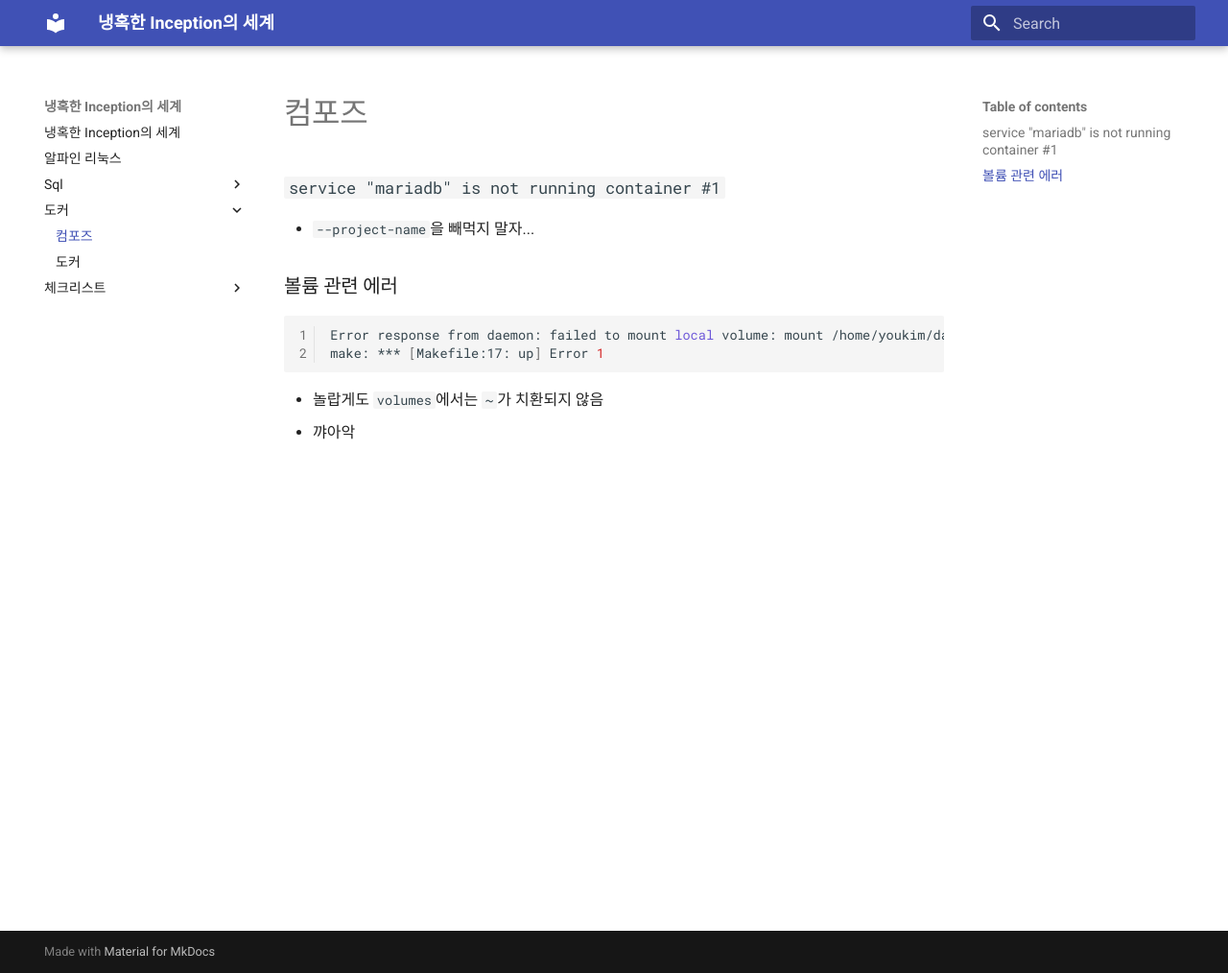
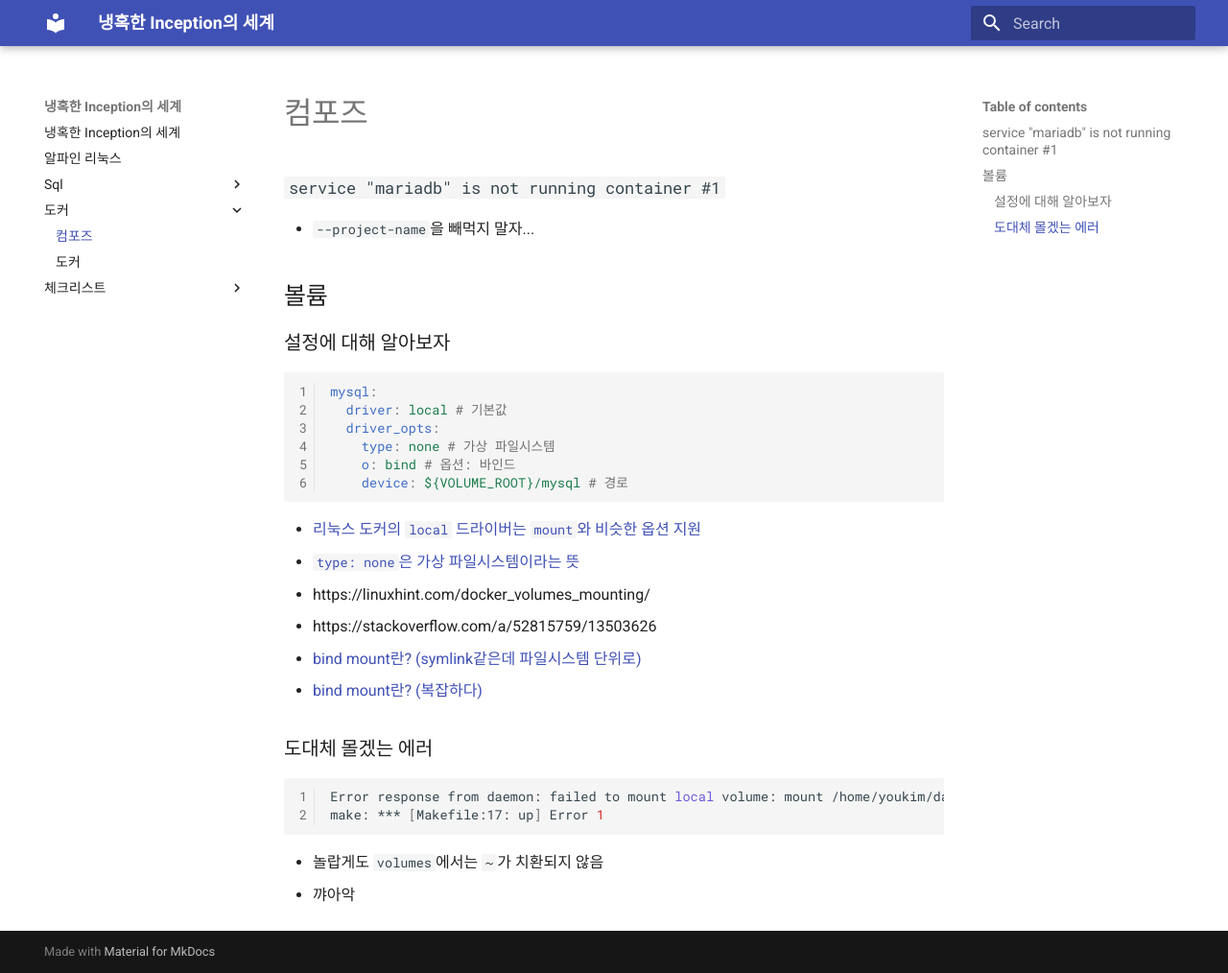
Before and after one commit to 42cursus-youkim/Inception, an MkDocs documentation site: the page built from docs/도커/compose.md, in a window 1280 px wide and 1014 px high. Shown: the whole window at 96% size. Built offline with MkDocs 1.6.1 and Material for MkDocs 9.7.7, drawn with Linux system fonts in a browser that asks for light colours.

Commit message:
docs: 볼륨 정보 추가

````diff
--- a/docs/도커/compose.md
+++ b/docs/도커/compose.md
@@ -4,7 +4,28 @@
 
 - `--project-name`을 빼먹지 말자...
 
-### 볼륨 관련 에러
+
+## 볼륨
+
+### 설정에 대해 알아보자
+```yaml
+mysql:
+  driver: local # 기본값
+  driver_opts:
+    type: none # 가상 파일시스템
+    o: bind # 옵션: 바인드
+    device: ${VOLUME_ROOT}/mysql # 경로
+```
+
+- [리눅스 도커의 `local` 드라이버는 `mount`와 비슷한 옵션 지원](https://docs.docker.com/engine/reference/commandline/volume_create/#driver-specific-options)
+- [`type: none`은 가상 파일시스템이라는 뜻](https://unix.stackexchange.com/a/136689)
+- https://linuxhint.com/docker_volumes_mounting/
+- https://stackoverflow.com/a/52815759/13503626
+- [bind mount란? (symlink같은데 파일시스템 단위로)](https://unix.stackexchange.com/a/629934)
+- [bind mount란? (복잡하다)](https://unix.stackexchange.com/a/198591)
+
+
+### 도대체 몰겠는 에러
 
 ```bash
 Error response from daemon: failed to mount local volume: mount /home/youkim/data/mysql:/home/youkim/.local/share/docker/volumes/inception_db/_data, flags: 0x1000: no such file or directory
--- a/mkdocs.yml
+++ b/mkdocs.yml
@@ -12,5 +12,4 @@ markdown_extensions:
       linenums: true
       anchor_linenums: true
   - pymdownx.inlinehilite
-  - pymdownx.snippets
   - pymdownx.superfences
````
